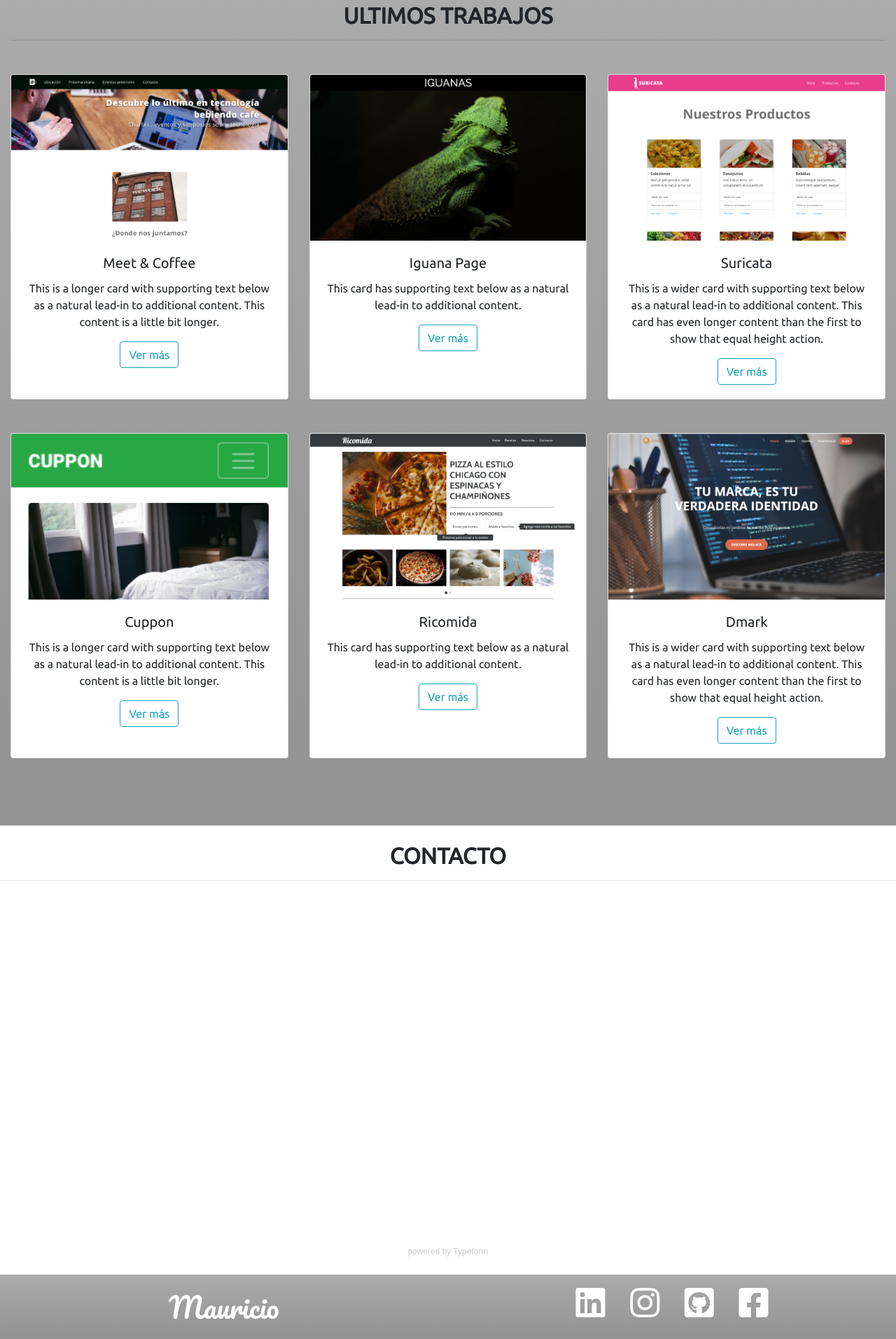
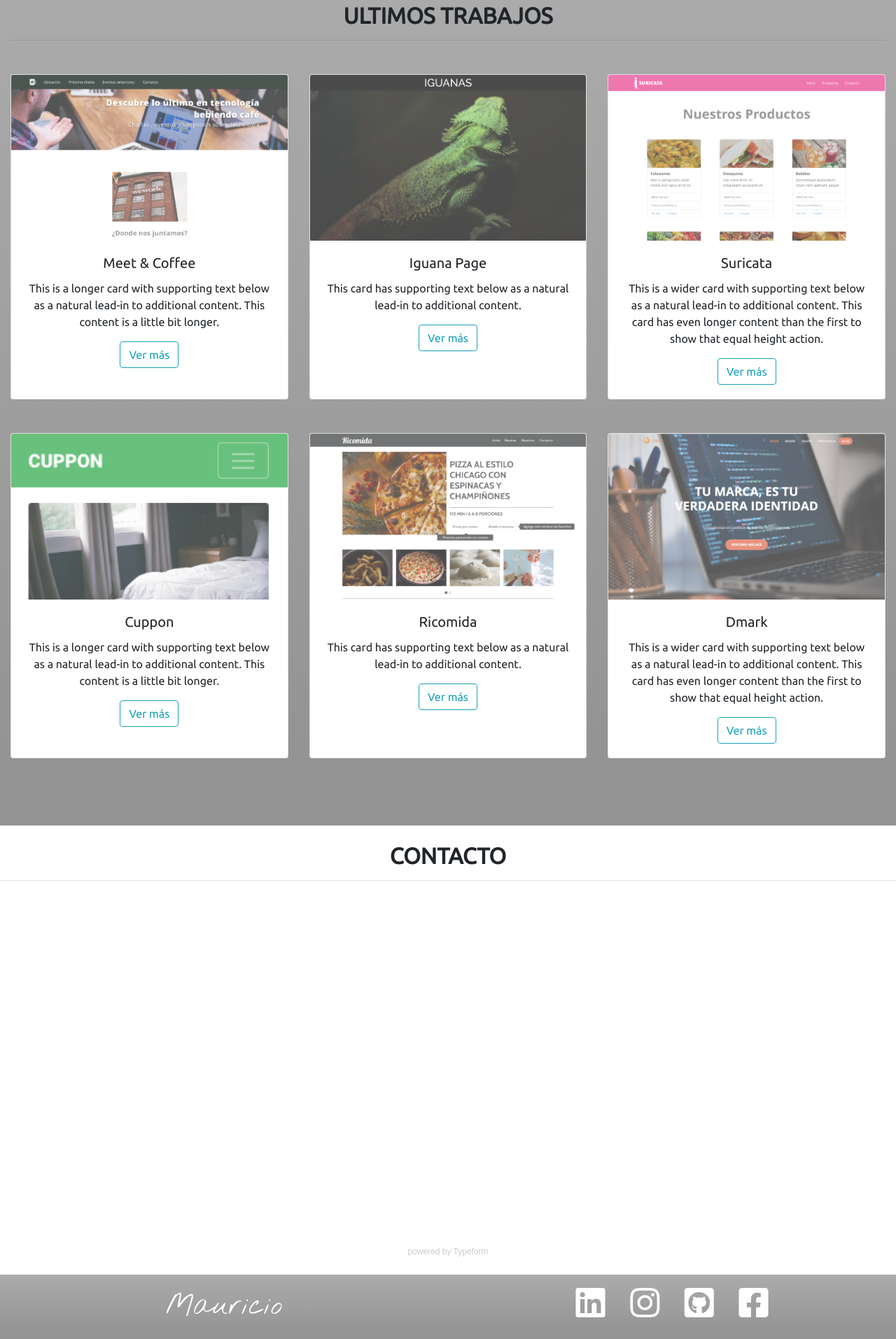
Before and after one commit to MauroEstay/portafolio, a plain HTML site: page index.html in a window 1280 px wide. Shown: the part 1531-3445 px from the top of the page at 70% size. Drawn offline with nearby package versions, Linux system fonts and the light colour scheme; a script that the page names is missing.

Commit message:
Ajustes de diseño

```diff
--- a/assets/css/style.css
+++ b/assets/css/style.css
@@ -55,7 +55,8 @@ footer h2 {
 }
 
 footer span {
-  font-family: 'Pacifico', cursive;
+  font-family: 'Nothing You Could Do', cursive;
+  /* font-family: 'Pacifico', cursive; */
   font-size: 40px;
 }
 
@@ -86,3 +87,13 @@ footer span {
   color: #000000;
   background-color:rgba(255,255,255,0.6)
 }
+
+img {
+  opacity: 0.7;
+  filter: alpha(opacity=70); /* For IE8 and earlier */
+}
+
+img:hover {
+  opacity: 1.0;
+  filter: alpha(opacity=100); /* For IE8 and earlier */
+}
--- a/index.html
+++ b/index.html
@@ -3,6 +3,8 @@
   <head>
     <meta charset="utf-8">
     <title>Portafolio Mauricio Estay C.</title>
+    <link rel="shortcut icon"
+    type="image/png" href="assets/img/favicon.ico"/>
 
     <!--CSS de Bootstrap 4.2.1-->
     <link rel="stylesheet" href="https://stackpath.bootstrapcdn.com/bootstrap/4.3.1/css/bootstrap.min.css" integrity="sha384-ggOyR0iXCbMQv3Xipma34MD+dH/1fQ784/j6cY/iJTQUOhcWr7x9JvoRxT2MZw1T" crossorigin="anonymous">
@@ -91,7 +93,7 @@
       <hr>
       <div class="card-deck my-5">
         <div class="card">
-          <img src="assets/img/meet_coffee.png" class="card-img-top" alt="...">
+          <a href="http://meetcoffe.ml/" target="_blank"><img src="assets/img/meet_coffee.png" class="card-img-top" alt="..."></a>
           <div class="card-body">
             <h5 class="card-title">Meet & Coffee</h5>
             <p class="card-text">This is a longer card with supporting text below as a natural lead-in to additional content. This content is a little bit longer.</p>
```
Also changed, not shown: assets/img/favicon.ico (added).
